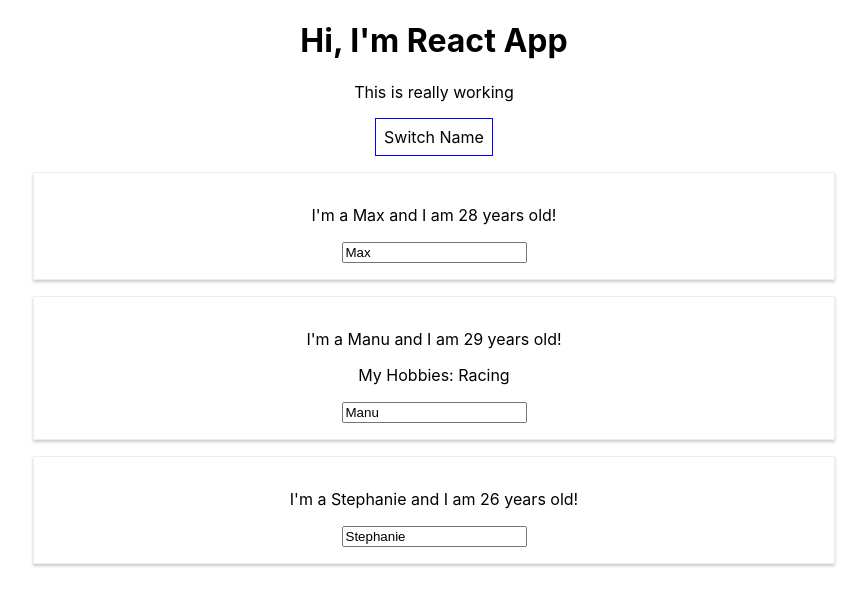
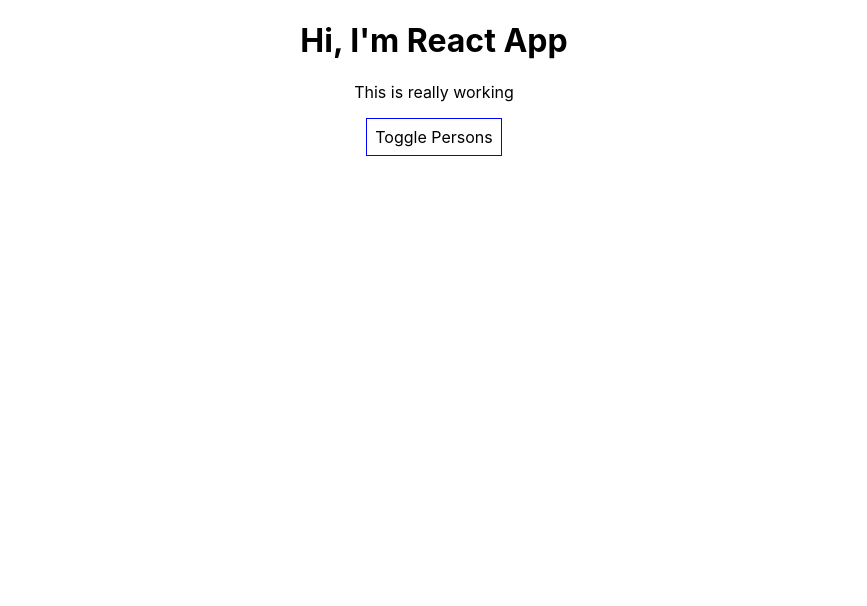
Before and after one commit to rioputroo/first-react, a React (Create React App) app: page / in a window 1280 px wide. Shown: the top 606 px of the page, without its empty margins (206-1073 px from the left). Built offline with nearby package versions, Linux system fonts and the light colour scheme.

Commit message:
feat:53-rendering-content-conditionally

```diff
--- a/src/App.js
+++ b/src/App.js
@@ -2,19 +2,18 @@
 import './App.css';
 import Person from './Person/Person';
 
-const App = props => {
+function App() {
   const [ personsState, setPersonsState ] = useState({
     persons: [
       { name: 'Max', age: 28 },
       { name: 'Manu', age: 29 },
       { name: 'Stephanie', age: 26 },
     ],
-    otherState: 'some other value'
+    otherState: 'some other value',
+    showPersons: false
   });
 
   const switchNameHandler = (newName) => {
-    // console.log('was clicked');
-    // this.state.persons[0].name = 'Maximillian'; DON't DO THIS!!!!
     setPersonsState({
       persons: [
         { name: newName, age: 28 },
@@ -34,6 +33,19 @@
     });
   }
 
+  const togglePersonsHandler = () => {
+    setPersonsState({
+      persons: [
+        { name: 'Max', age: 28 },
+        { name: 'Manu', age: 29 },
+        { name: 'Stephanie', age: 26 },
+      ],
+      otherState: 'some other value',
+      showPersons: !personsState.showPersons
+    });
+
+  }
+
   const style = {
     backgroundColor: 'white',
     font: 'inherit',
@@ -48,7 +60,10 @@
       <p>This is really working</p>
       <button
         style={style}
-          onClick={() => switchNameHandler('Maximilian!!')}>Switch Name</button>
+        onClick={togglePersonsHandler}>Toggle Persons</button>
+      {
+        personsState.showPersons ?
+          <div>
             <Person
               name={personsState.persons[0].name}
               age={personsState.persons[0].age}
@@ -62,16 +77,10 @@
               name={personsState.persons[2].name}
               age={personsState.persons[2].age}
               changed={nameChangedHandler}/>
+          </div> : null
+      }
     </div>
   );
 }
 
-// function App() {
-//   return (
-//     <div className="App">
-//       <h1>Hi, I'm React App</h1>
-//     </div>
-//   );
-// }
-
 export default App;
```
Lines whose indentation alone changed are shown as unchanged.
